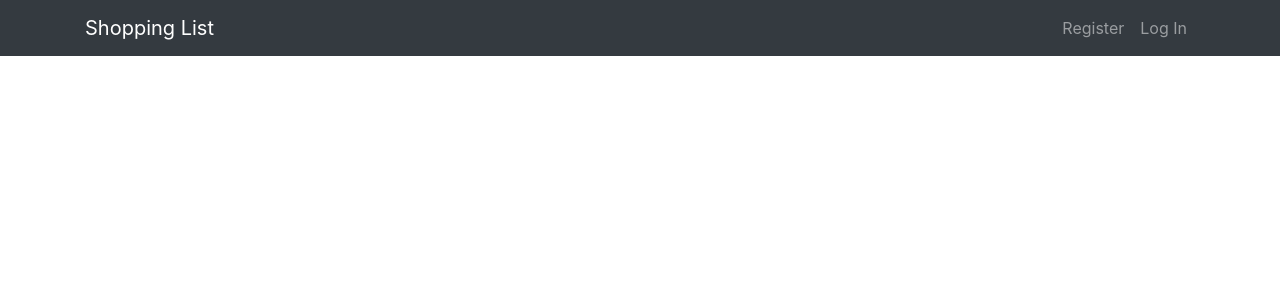
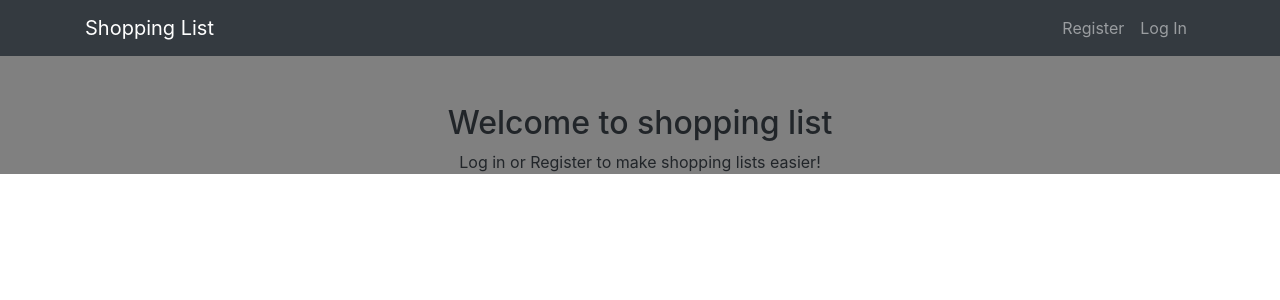
Before and after one commit to CodyFrank/MERN-shopping-list, a React (Create React App) app in the folder client/: page / in a window 1280 px wide. Shown: the top 300 px of the page. Built offline with nearby package versions, Linux system fonts and the light colour scheme.

Commit message:
clean code and adds ui tweaks

```diff
--- a/client/src/App.css
+++ b/client/src/App.css
@@ -19,3 +19,7 @@
     opacity: 0.01;
     transition: opacity 1000ms ease-in;
 }
+
+.App {
+    background-color: grey;
+}
--- a/client/src/components/ContentContainer.js
+++ b/client/src/components/ContentContainer.js
@@ -12,7 +12,10 @@ class ContentContainer extends React.Component {
                 <>
                 <ItemModel />
                 <ShoppingList />
-                </> : null
+                </> : <>
+                <h2 className='text-center'>Welcome to shopping list</h2>
+                <p className='text-center'>Log in or Register to make shopping lists easier!</p>
+                </>
             }
             </>
         )
--- a/client/src/components/ShoppingList.js
+++ b/client/src/components/ShoppingList.js
@@ -40,8 +40,8 @@ class ShoppingList extends Component{
     render(){
         const items = this.sortItems(this.props.item)
         return (
-        <Container>
-            <ListGroup>
+        <Container className='pb-5'>
+            <ListGroup >
                 <TransitionGroup className="shopping-list">
                     {items.map(({ _id, name, department }) => (
                         <CSSTransition key={_id} timeout={500} classNames={"fade"}>
```
